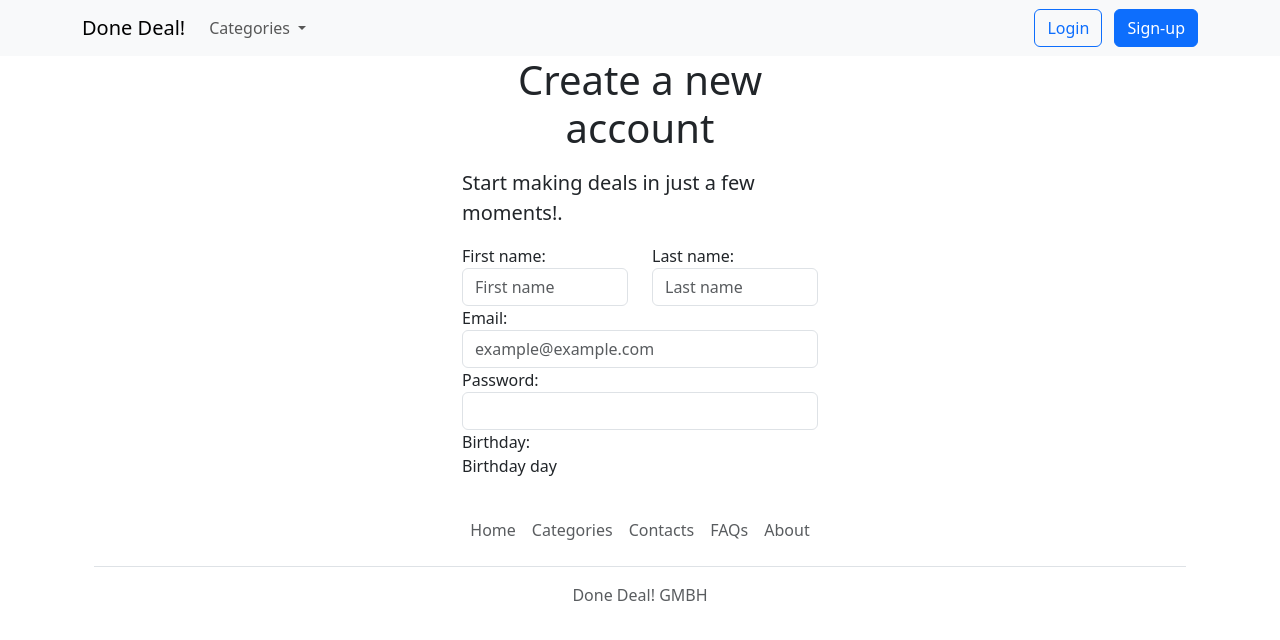
After one commit to ltocca/done_deal, a Django app: page /accounts/signup/ in a window 1280 px wide. The commit adds this page. Shown: the top 640 px of the page. Run offline with Django 4.2, Linux system fonts and the light colour scheme.

Commit message:
added some form basis and modified/added templates

```diff
--- /dev/null
+++ b/accounts/forms.py
@@ -0,0 +1,22 @@
+#TODO: need to implement SignupForm, LoginForm, EditProfileForm, ChangePasswordForm
+
+from django import forms
+from django.contrib.auth.forms import UserCreationForm, AuthenticationForm, PasswordChangeForm
+from .models import CustomUser
+
+class SignupForm(UserCreationForm):
+    class Meta:
+        model = CustomUser
+        fields = ('username', 'name', 'surname', 'date_of_birth', 'email', 'password1', 'password2')
+
+
+class LoginForm:
+    pass
+
+
+class EditProfileForm:
+    pass
+
+
+class ChangePasswordForm:
+    pass
--- a/accounts/models.py
+++ b/accounts/models.py
@@ -23,7 +23,6 @@ class CustomUserManager(BaseUserManager):
 class CustomUser(AbstractUser, PermissionsMixin):
     name = models.CharField(max_length=255)
     surname = models.CharField(max_length=255)
-    bio = models.TextField(blank=True, null=True)
     date_of_birth = models.DateField(blank=True, null=True)
     photo = models.ImageField(upload_to='profile_pics/', blank=True, null=True)
     email = models.EmailField(unique=True)
@@ -31,3 +30,5 @@ class CustomUser(AbstractUser, PermissionsMixin):
     REQUIRED_FIELDS = ['name', 'surname', 'date_of_birth', 'email']
 
     objects = CustomUserManager()
+
+# TODO: migrate (removed bio)
--- /dev/null
+++ b/accounts/templates/accounts/signup.html
@@ -0,0 +1,66 @@
+{% extends 'core/base.html' %}
+{% block title %}Sign Up! {% endblock %}
+
+{% block content %}
+<div class="jumbotron jumbotron-fluid">
+      <div class="container">
+        <div class="row">
+          <div
+            class="col-12 col-sm-8 col-md-6 col-lg-4 offset-sm-2 offset-md-3 offset-lg-4"
+          >
+            <h1 class="mb-3 text-center">Create a new account</h1>
+            <p class="lead">
+              Start making deals in just a few moments!.
+            </p>
+            <form class="mb-3" method="post">
+              <div class="row">
+                <div class="form-group col-12 col-sm-6">
+                  <label for="firstName">First name:</label>
+                  <input
+                    type="text"
+                    class="form-control"
+                    placeholder="First name"
+                    id="firstName"
+                  />
+                </div>
+                <div class="form-group col-12 col-sm-6">
+                  <label for="lastName">Last name:</label>
+                  <input
+                    type="text"
+                    class="form-control"
+                    placeholder="Last name"
+                    id="lastName"
+                  />
+                </div>
+              </div>
+              <div class="form-group">
+                <label for="email">Email:</label>
+                <input
+                  type="email"
+                  class="form-control"
+                  placeholder="example@example.com"
+                  id="email"
+                  required
+                />
+              </div>
+              <div class="form-group">
+                <label for="password">Password:</label>
+                <input
+                  type="password"
+                  class="form-control"
+                  id="password"
+                  required
+                />
+              </div>
+              <label>Birthday:</label>
+              <div class="row no-gutters">
+                <div class="form-group col-4">
+                  <label for="birthdayDay" class="sr-only">Birthday day</label>
+
+            </form>
+          </div>
+        </div>
+      </div>
+    </div>
+
+{% endblock %}
--- /dev/null
+++ b/accounts/urls.py
@@ -0,0 +1,16 @@
+from django.urls import path
+from django.contrib.auth import views as auth_views
+from . import views
+from .forms import LoginForm
+
+app_name = 'accounts'
+
+urlpatterns = [
+    path('signup/', views.signup, name='signup'),
+    path('login/', auth_views.LoginView.as_view(template_name='accounts/login.html', authentication_form=LoginForm),
+         name='login'),
+    path('logout/', views.logout_view, name='logout'),
+    path('my_profile/<int:pk>', views.user_profile, name='my_profile'),
+    path('edit_profile/<int:pk>/', views.edit_profile, name='edit_profile'),
+    path('change_password/', views.change_password, name='change_password'),
+]
--- a/accounts/views.py
+++ b/accounts/views.py
@@ -1,3 +1,171 @@
-from django.shortcuts import render
+from django.shortcuts import render, redirect
+from django.contrib.auth import logout
+from .forms import SignupForm, LoginForm, EditProfileForm, ChangePasswordForm
+from .models import CustomUser as User
+from listing import models as listing_models
+from django.contrib.auth.decorators import login_required
+from django.contrib import messages
 
-# Create your views here.
+
+def signup(request):
+    if request.method == 'POST':
+        form = SignupForm(request.POST)
+        if form.is_valid():
+            form.save()
+            return redirect('accounts:login')
+    else:
+        form = SignupForm()
+    return render(request, 'accounts/signup.html', {'form': form})
+
+
+def logout_view(request):
+    logout(request)
+    return redirect('/')
+
+
+# def all_users(request):
+#     if request.user.is_authenticated:
+#         sort_param = request.GET.get('filter', 'name')  # Get the sorting parameter from the URL query string, defaulting to 'name'
+#
+#         if sort_param == 'name':
+#             users = User.objects.all().order_by('name')
+#         elif sort_param == '-name':
+#             users = User.objects.all().order_by('-name')
+#         elif sort_param == 'surname':
+#             users = User.objects.all().order_by('surname')
+#         elif sort_param == '-surname':
+#             users = User.objects.all().order_by('-surname')
+#         elif sort_param == 'year':
+#             users = User.objects.all().order_by('date_of_birth')
+#         elif sort_param == '-year':
+#             users = User.objects.all().order_by('-date_of_birth')
+#         else:
+#             users = User.objects.all()
+#
+#         return render(request, 'accounts/all_users.html', {'users': users})
+#     else:
+#         return redirect('accounts:login')
+
+
+def all_lisitngs(request):
+    if request.user.is_authenticated:
+        sort_param = request.GET.get('filter',
+                                     'name')  # Get the sorting parameter from the URL query string, defaulting to 'name'
+
+        if sort_param == 'name':
+            artworks = Listing.objects.all().order_by('title')
+        elif sort_param == '-name':
+            artworks = Artwork.objects.all().order_by('-title')
+        elif sort_param == 'year':
+            artworks = Artwork.objects.all().order_by('year')
+        elif sort_param == '-year':
+            artworks = Artwork.objects.all().order_by('-year')
+        elif sort_param == 'artist':
+            artworks = Artwork.objects.all().order_by('artist')
+        else:
+            artworks = Artwork.objects.all()
+
+        return render(request, 'artwork/all_artworks.html', {'artworks': artworks, 'sort_param': sort_param})
+    else:
+        return redirect('accounts:login')
+
+
+def user_profile(request, pk):
+    if request.user.is_authenticated:
+        user = User.objects.get(pk=pk)
+        my_artworks = artwork_models.Artwork.objects.filter(owner=pk)
+        my_collections = artwork_models.Collection.objects.filter(owner=pk)
+        collection_data = []
+        for collection in my_collections:
+            artworks_for_collection = artwork_models.Artwork.objects.filter(collection=collection)
+            artworks_count = artworks_for_collection.count()
+            collection_dict = {
+                'collection': collection,
+                'artworks': artworks_for_collection,
+                'artworks_count': artworks_count,
+            }
+            collection_data.append(collection_dict)
+
+        return render(request, 'accounts/profile.html',
+                      {'user': user, 'my_artworks': my_artworks, 'my_collections': collection_data, 'pk': pk})
+    else:
+        return redirect('accounts:login')
+
+
+def users_artworks(request, pk):
+    if request.user.is_authenticated:
+        sort_param = request.GET.get('filter',
+                                     'name')  # Get the sorting parameter from the URL query string, defaulting to 'name'
+        user = User.objects.get(pk=pk)
+        if sort_param == 'name':
+            artworks = artwork_models.Artwork.objects.filter(owner=pk).order_by('title')
+        elif sort_param == '-name':
+            artworks = artwork_models.Artwork.objects.filter(owner=pk).order_by('-title')
+        elif sort_param == 'year':
+            artworks = artwork_models.Artwork.objects.filter(owner=pk).order_by('year')
+        elif sort_param == '-year':
+            artworks = artwork_models.Artwork.objects.filter(owner=pk).order_by('-year')
+        elif sort_param == 'artist':
+            artworks = artwork_models.Artwork.objects.filter(owner=pk).order_by('artist')
+        else:
+            artworks = artwork_models.Artwork.objects.filter(owner=pk)
+
+        return render(request, 'accounts/users_artworks.html', {
+            'artworks': artworks,
+            'user': user
+        })
+    else:
+        return redirect('accounts:login')
+
+
+def users_collections(request, pk):
+    if request.user.is_authenticated:
+        sort_param = request.GET.get('filter', 'name')
+        if sort_param == 'name':
+            collections = artwork_models.Collection.objects.filter(owner=pk).order_by('name')
+        elif sort_param == '-name':
+            collections = artwork_models.Collection.objects.filter(owner=pk).order_by('-name')
+        else:
+            collections = artwork_models.Collection.objects.filter(owner=pk)
+
+        collection_data = []
+        for collection in collections:
+            artworks_for_collection = artwork_models.Artwork.objects.filter(collection=collection)
+            artworks_count = artworks_for_collection.count()
+            collection_dict = {
+                'collection': collection,
+                'artworks': artworks_for_collection,
+                'artworks_count': artworks_count,
+            }
+            collection_data.append(collection_dict)
+
+        return render(request, 'accounts/users_collections.html',
+                      {'collections': collection_data, 'sort_param': sort_param})
+    else:
+        return redirect('accounts:login')
+
+
+@login_required
+def edit_profile(request, pk):
+    if request.method == 'POST':
+        form = EditProfileForm(request.POST, request.FILES, instance=request.user)
+        if form.is_valid():
+            form.photo = form.cleaned_data['photo']
+            form.save()
+            return redirect('accounts:my_profile', pk=pk)
+    else:
+        form = EditProfileForm(instance=request.user)
+    return render(request, 'accounts/edit_profile.html', {'form': form})
+
+
+@login_required
+def change_password(request):
+    if request.method == 'POST':
+        form = ChangePasswordForm(request.user, request.POST)
+        if form.is_valid():
+            form.save()
+            messages.success(request, 'Your password has been changed successfully.')
+            return redirect('accounts:my_profile', pk=request.user.pk)
+    else:
+        form = ChangePasswordForm(request.user)
+    return render(request, 'accounts/change_password.html', {'form': form})
--- a/core/templates/core/base.html
+++ b/core/templates/core/base.html
@@ -15,7 +15,7 @@
 <body class="d-flex flex-column h-100"> {% comment %}used to stick footer to the botom of the page {% endcomment %}
 <nav class="navbar navbar-expand-lg bg-body-tertiary">
   <div class="container container-fluid">
-    <a class="navbar-brand" href="{% url 'index' %}">Done Deal!</a>
+    <a class="navbar-brand" href="{% url 'core:index' %}">Done Deal!</a>
     <button class="navbar-toggler" type="button" data-bs-toggle="collapse" data-bs-target="#navbarSupportedContent" aria-controls="navbarSupportedContent" aria-expanded="false" aria-label="Toggle navigation">
       <span class="navbar-toggler-icon"></span>
     </button>
@@ -47,7 +47,7 @@
         {#TODO: implement login and account features with codeblock #}
         <div class="col-md-3 text-end">
         <button type="button" class="btn btn-outline-primary me-2">Login</button>
-        <button type="button" class="btn btn-primary">Sign-up</button>
+        <button type="button" class="btn btn-primary"><a href="{% url 'accounts:signup' %}" class="text-reset" style="text-decoration: none">Sign-up</a> </button>
       </div>
     </div>
 
@@ -61,9 +61,9 @@
 <footer class="footer mt-auto py-3">
     <div class="container">
         <ul class="nav justify-content-center border-bottom pb-3 mb-3">
-            <li class="nav-item"><a href="{% url 'index' %}" class="nav-link px-2 text-body-secondary">Home</a></li>
+            <li class="nav-item"><a href="{% url 'core:index' %}" class="nav-link px-2 text-body-secondary">Home</a></li>
             <li class="nav-item"><a href="#" class="nav-link px-2 text-body-secondary">Categories</a></li>
-            <li class="nav-item"><a href="{% url 'contacts' %}" class="nav-link px-2 text-body-secondary">Contacts</a>
+            <li class="nav-item"><a href="{% url 'core:contacts' %}" class="nav-link px-2 text-body-secondary">Contacts</a>
             </li>
             <li class="nav-item"><a href="#" class="nav-link px-2 text-body-secondary">FAQs</a></li>
             <li class="nav-item"><a href="#" class="nav-link px-2 text-body-secondary">About</a></li>
--- /dev/null
+++ b/core/urls.py
@@ -0,0 +1,8 @@
+from django.urls import path
+from . import views
+app_name = 'core'
+
+urlpatterns=[
+    path('', views.index, name='index'),
+    path('contacts/', views.contacts, name='contacts'),
+]
--- a/done_deal/urls.py
+++ b/done_deal/urls.py
@@ -18,13 +18,11 @@ from django.conf import settings
 from django.conf.urls.static import static
 from django.urls import path, include
 
-from core.views import index, contacts
+# from core.views import index, contacts
 
 urlpatterns = [
-    path("admin/", admin.site.urls),
-    # user added urls
-    path('', index, name='index'),
-    path('contacts/', contacts, name='contacts'),
-    path('listing/', include('listing.urls'))
-    # path('accounts/', include('accounts.urls')),
-] + static(settings.MEDIA_URL, document_root=settings.MEDIA_ROOT)
+    path('', include('core.urls')),
+    path('accounts/', include('accounts.urls')),
+    path('listing/', include('listing.urls')),
+    path('admin/', admin.site.urls),
+]+ static(settings.MEDIA_URL, document_root=settings.MEDIA_ROOT)
--- /dev/null
+++ b/listing/forms.py
@@ -0,0 +1 @@
+# TODO: need toimplement some forms to add a new listing and to edit it
--- a/listing/views.py
+++ b/listing/views.py
@@ -5,6 +5,9 @@ from listing.models import Listing
 
 def detail(request, pk):
     listing = get_object_or_404(Listing, pk=pk)
+    similar_listings = Listing.objects.filter(category=listing.category, is_sold=False).exclude(pk=pk)[0:3]
+    near_lisitngs = Listing.objects.filter(location=listing.location, is_sold=False).exclude(pk=pk)[0:3]
+
 
     return render(request, 'listing/detail.html', {
         'listing': listing
```
Also changed, not shown: listing/templates/listing/detail.html (+4 -3 lines), accounts/templates/accounts/login.html (added), db.sqlite3.
